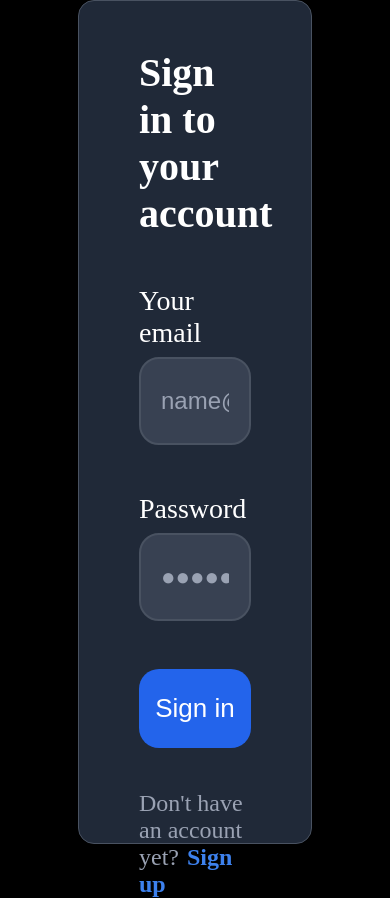
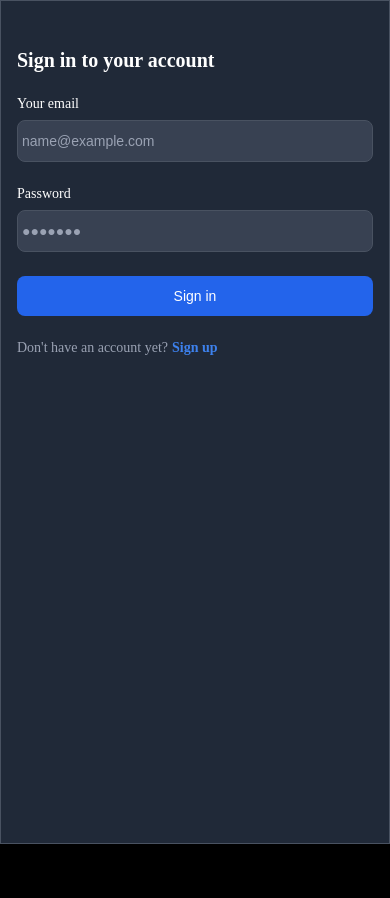
Before and after one commit to tomozo0223/w8-output, a plain HTML site: page html-css/login/index.html in a window 390 px wide. After the commit the page ends 844 px from the top, so only its background shows below. Drawn offline with Linux system fonts and the light colour scheme.

Commit message:
adde sp login-page style style.css

```diff
--- a/html-css/login/style.css
+++ b/html-css/login/style.css
@@ -65,12 +65,64 @@ form
 }
 
 /*
+SP
+*/
+@media screen and (max-width: 768px) {
+  .form {
+    width: 100%;
+    border-radius: 0;
+    background-color: #202938;
+    padding: 48px 16px 0 16px;
+  }
+
+  .form-item {
+    display: flex;
+    flex-direction: column;
+    margin: 24px 0;
+  }
+
+  .form-item-input {
+    border-radius: 8px;
+    padding: 12px 4px;
+    font-size: 14px;
+    border: 1px solid #495261;
+    background-color: #384152;
+  }
+
+  .form-label {
+    color: #fff;
+    font-size: 14px;
+    margin-bottom: 8px;
+  }
+
+  .form-text {
+    margin-top: 24px;
+    font-size: 14px;
+  }
+
+  .form-link {
+    margin-left: 4px;
+  }
+}
+
+/*
 heading
 */
 .heading {
   text-align: left;
   color: #fff;
   font-size: 40px;
+}
+
+/*
+SP
+*/
+@media screen and (max-width: 768px) {
+  .heading {
+    text-align: left;
+    color: #fff;
+    font-size: 20px;
+  }
 }
 
 /*
@@ -85,3 +137,14 @@ btn
   color: #fff;
   font-size: 26px;
 }
+
+/*
+SP
+*/
+@media screen and (max-width: 768px) {
+  .btn {
+    border-radius: 8px;
+    padding: 12px 0;
+    font-size: 14px;
+  }
+}
```
